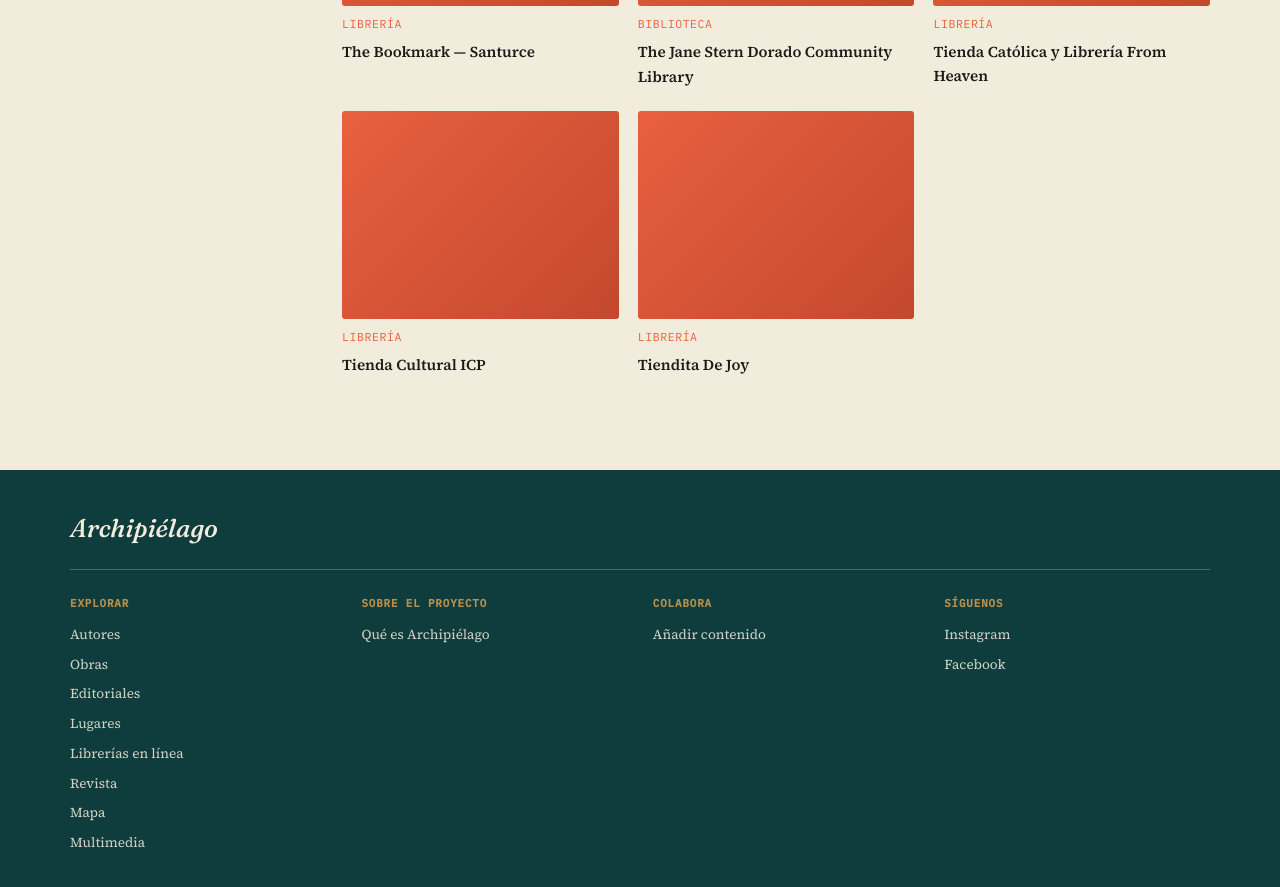
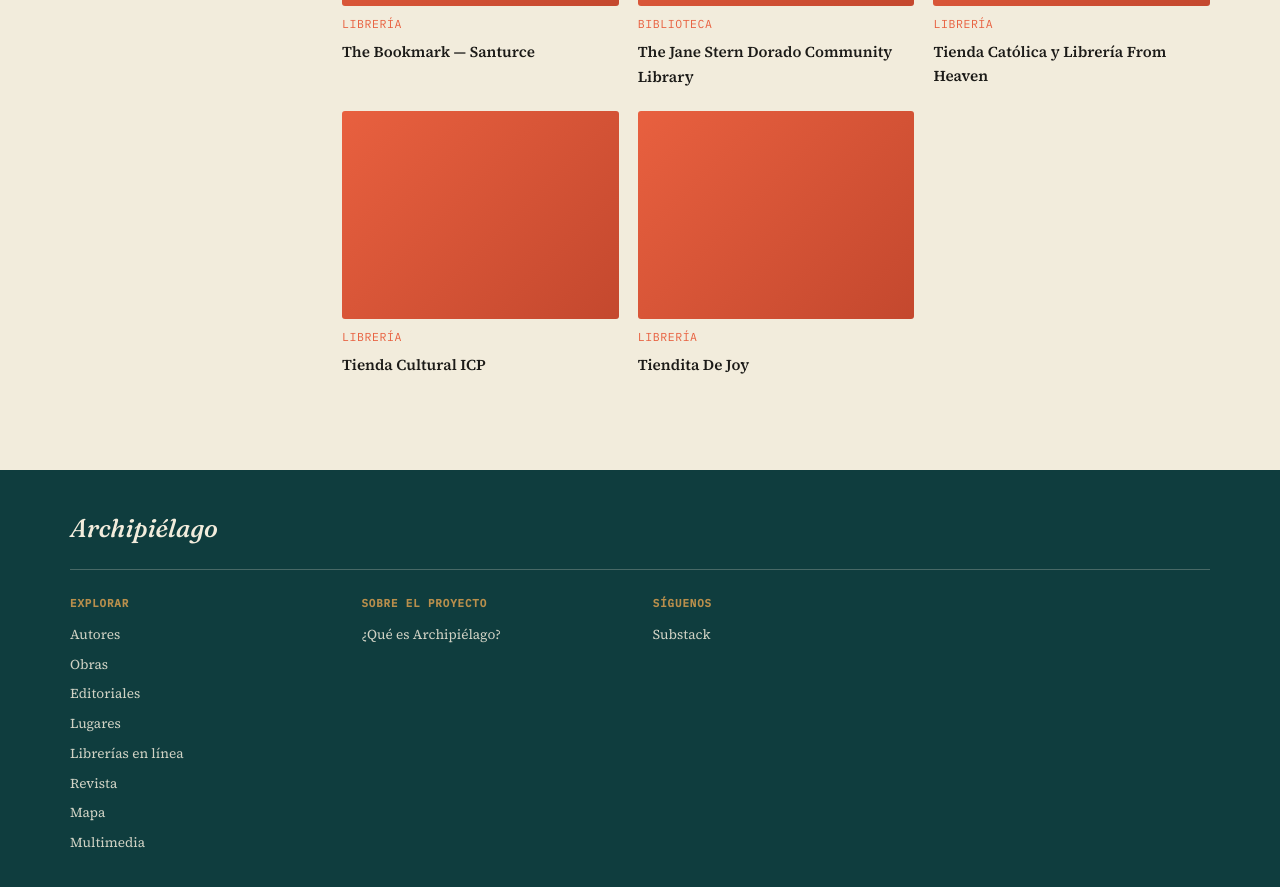
Before and after one commit to rgjanet/archipielago, a Jekyll site: the page built from index.html, in a window 1280 px wide and 900 px high, scrolled down 9863 px. Shown: the top 887 px of the window. Built offline with Jekyll 4.4.1, drawn with Linux system fonts in a browser that asks for light colours; part of the change alters nothing that is shown.

Commit message:
Update Ajustes del sitio “footer”

```diff
--- a/_data/footer.yml
+++ b/_data/footer.yml
@@ -1,21 +1,27 @@
 columns:
-  - heading: "Explorar"
+  - heading: Explorar
     links:
-      - { label: "Autores", url: "/autores/" }
-      - { label: "Obras", url: "/obras/" }
-      - { label: "Editoriales", url: "/editoriales/" }
-      - { label: "Lugares", url: "/lugares/" }
-      - { label: "Librerías en línea", url: "/tiendas-en-linea/" }
-      - { label: "Revista", url: "/revista/" }
-      - { label: "Mapa", url: "/mapa/" }
-      - { label: "Multimedia", url: "/multimedia/" }
-  - heading: "Sobre el proyecto"
+      - label: Autores
+        url: /autores/
+      - label: Obras
+        url: /obras/
+      - label: Editoriales
+        url: /editoriales/
+      - label: Lugares
+        url: /lugares/
+      - label: Librerías en línea
+        url: /tiendas-en-linea/
+      - label: Revista
+        url: /revista/
+      - label: Mapa
+        url: /mapa/
+      - label: Multimedia
+        url: /multimedia/
+  - heading: Sobre el proyecto
     links:
-      - { label: "Qué es Archipiélago", url: "/" }
-  - heading: "Colabora"
+      - label: ¿Qué es Archipiélago?
+        url: /
+  - heading: Síguenos
     links:
-      - { label: "Añadir contenido", url: "/admin/" }
-  - heading: "Síguenos"
-    links:
-      - { label: "Instagram", url: "#" }
-      - { label: "Facebook", url: "#" }
+      - label: Substack
+        url: https://vivirdelcuentopr.substack.com/
```
